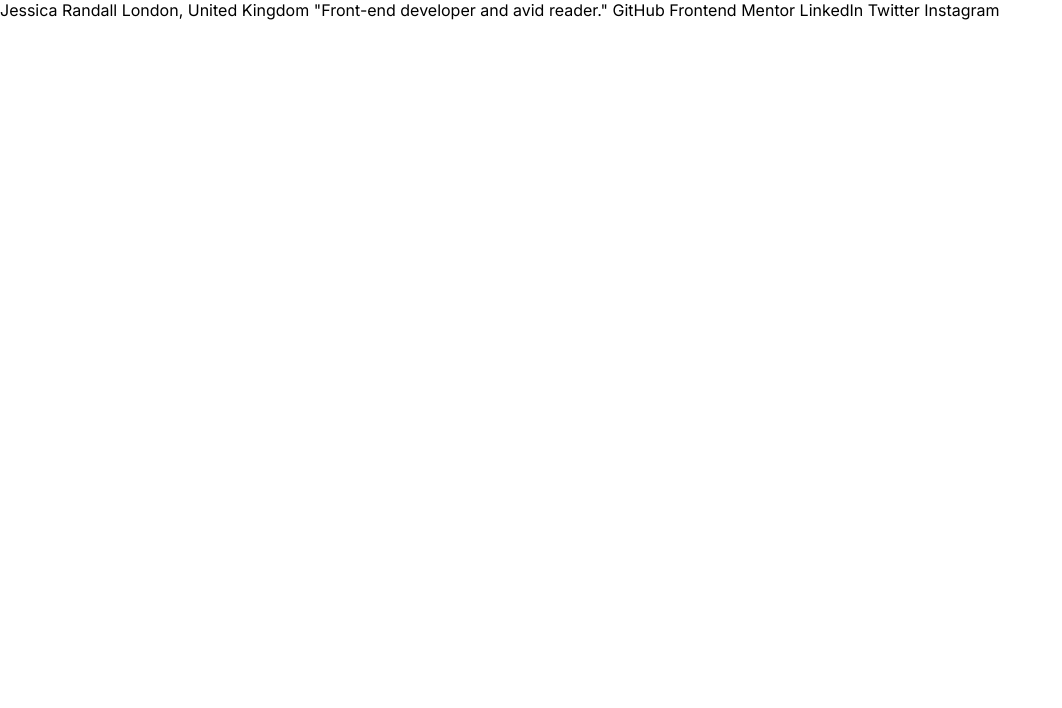
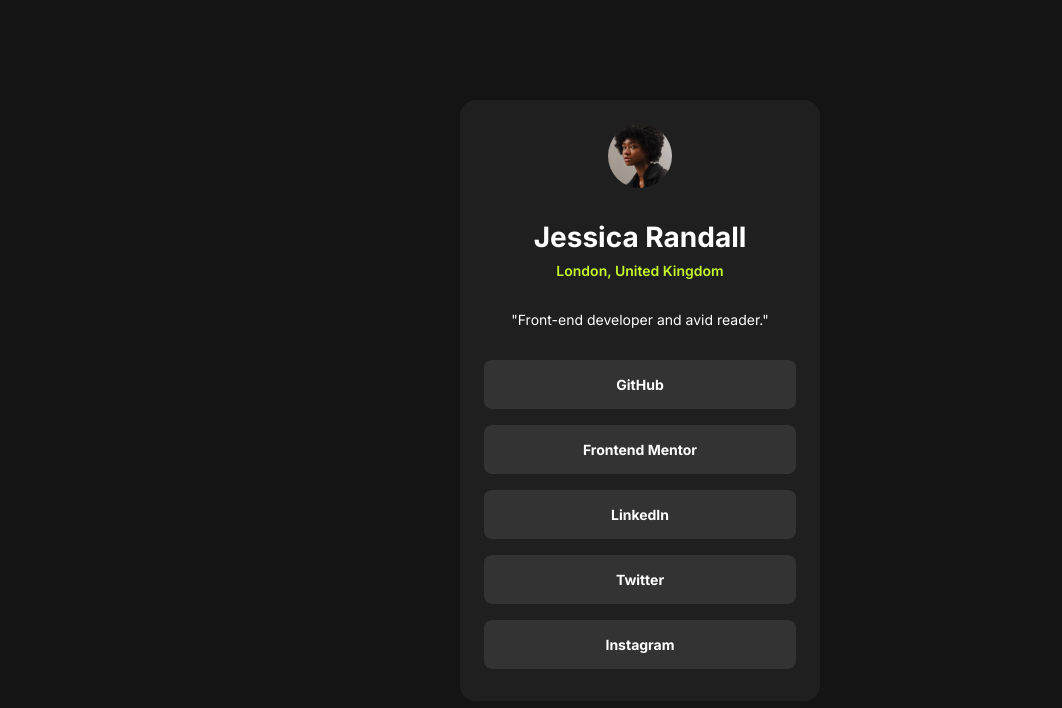
Before and after one commit to stezor/social-links-profile, a plain HTML site: page index.html in a window 1280 px wide. Shown: the whole page, without its empty margins (0-1062 px from the left). Drawn offline with Linux system fonts and the light colour scheme.

Commit message:
Initial solution

```diff
--- a/index.html
+++ b/index.html
@@ -9,14 +9,28 @@
   </style>
 </head>
 <body>
-  Jessica Randall
-  London, United Kingdom
-  "Front-end developer and avid reader."
-
-  GitHub
-  Frontend Mentor
-  LinkedIn
-  Twitter
-  Instagram
+  <div class="social-links-profile">
+    <div class="social-links-profile__image"></div>
+    <p class="social-links-profile__name">Jessica Randall</p>
+    <p class="social-links-profile__location">London, United Kingdom</p>
+    <p class="social-links-profile__about">"Front-end developer and avid reader."</p>
+    <ul class="social-links-profile__platforms-list">
+      <li class="social-links-profile__platforms-item">
+        <a href="#">GitHub</a>
+      </li>
+      <li class="social-links-profile__platforms-item">
+        <a href="#">Frontend Mentor</a>
+      </li>
+      <li class="social-links-profile__platforms-item">
+        <a href="#">LinkedIn</a>
+      </li>
+      <li class="social-links-profile__platforms-item">
+        <a href="#">Twitter</a>
+      </li>
+      <li class="social-links-profile__platforms-item">
+        <a href="#">Instagram</a>
+      </li>
+    </ul>
+  </div>
 </body>
 </html>
--- a/style.css
+++ b/style.css
@@ -8,7 +8,87 @@
   --grey-900: hsl(0, 0%, 8%);
 }
 
+* {
+  box-sizing: border-box;
+}
+
 body {
+  display: flex;
+  justify-content: center;
+  align-items: center;
+  height: 100vh;
+  height: 100dvh;
+  width: 100vw;
   margin: 0;
+  background-color: var(--grey-900);
   font-family: "Inter", sans-serif;
+  color: var(--white);
 }
+
+.social-links-profile {
+  display: flex;
+  flex-direction: column;
+  align-items: center;
+  width: 90%;
+  max-width: 360px;
+  border-radius: 16px;
+  padding: 24px;
+  background-color: var(--grey-800);
+}
+
+.social-links-profile__image {
+  height: 64px;
+  width: 64px;
+  border-radius: 50%;
+  background-color: var(--grey-700);
+  background-image: url("./assets/images/avatar-jessica.jpeg");
+  background-repeat: no-repeat;
+  background-position: center;
+  background-size: contain;
+}
+
+.social-links-profile__name {
+  margin: 32px 0 8px;
+  font-size: 28px;
+  font-weight: 700;
+}
+
+.social-links-profile__location {
+  margin: 0;
+  font-size: 14px;
+  font-weight: 600;
+  color: var(--green);
+}
+
+.social-links-profile__about {
+  margin: 32px 0 24px;
+  font-size: 14px;
+}
+
+.social-links-profile__platforms-list {
+  display: flex;
+  flex-direction: column;
+  width: 100%;
+  margin: 0;
+  padding: 0;
+  list-style: none;
+}
+
+.social-links-profile__platforms-item a {
+  display: block;
+  margin: 8px 0;
+  padding: 16px 0;
+  background-color: var(--grey-700);
+  border-radius: 8px;
+  font-size: 14px;
+  font-weight: 700;
+  color: var(--white);
+  text-align: center;
+  text-decoration: none;
+  transition: all 0.1s ease;
+}
+
+.social-links-profile__platforms-item a:hover {
+  background-color: var(--green);
+  color: var(--grey-800);
+}
```
